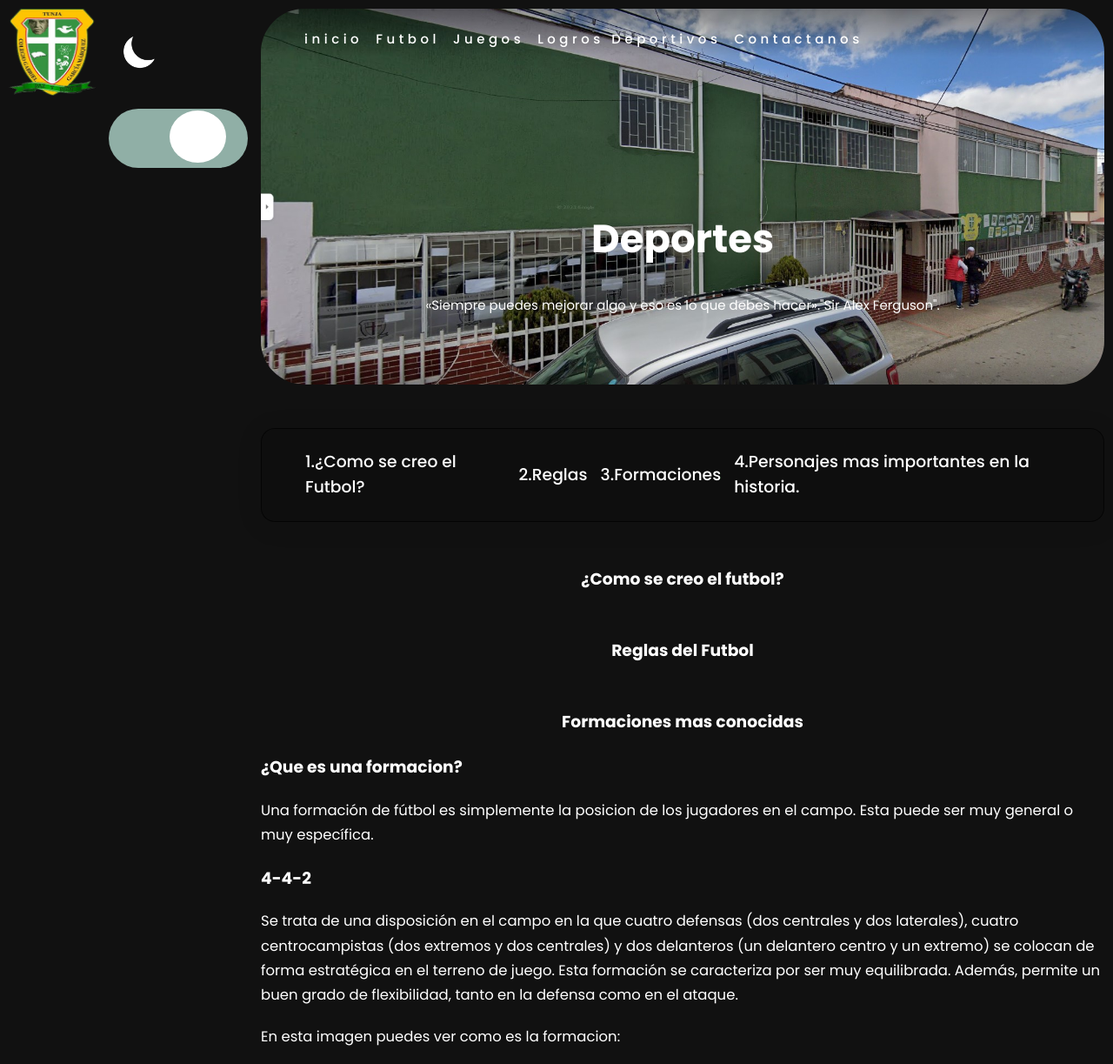
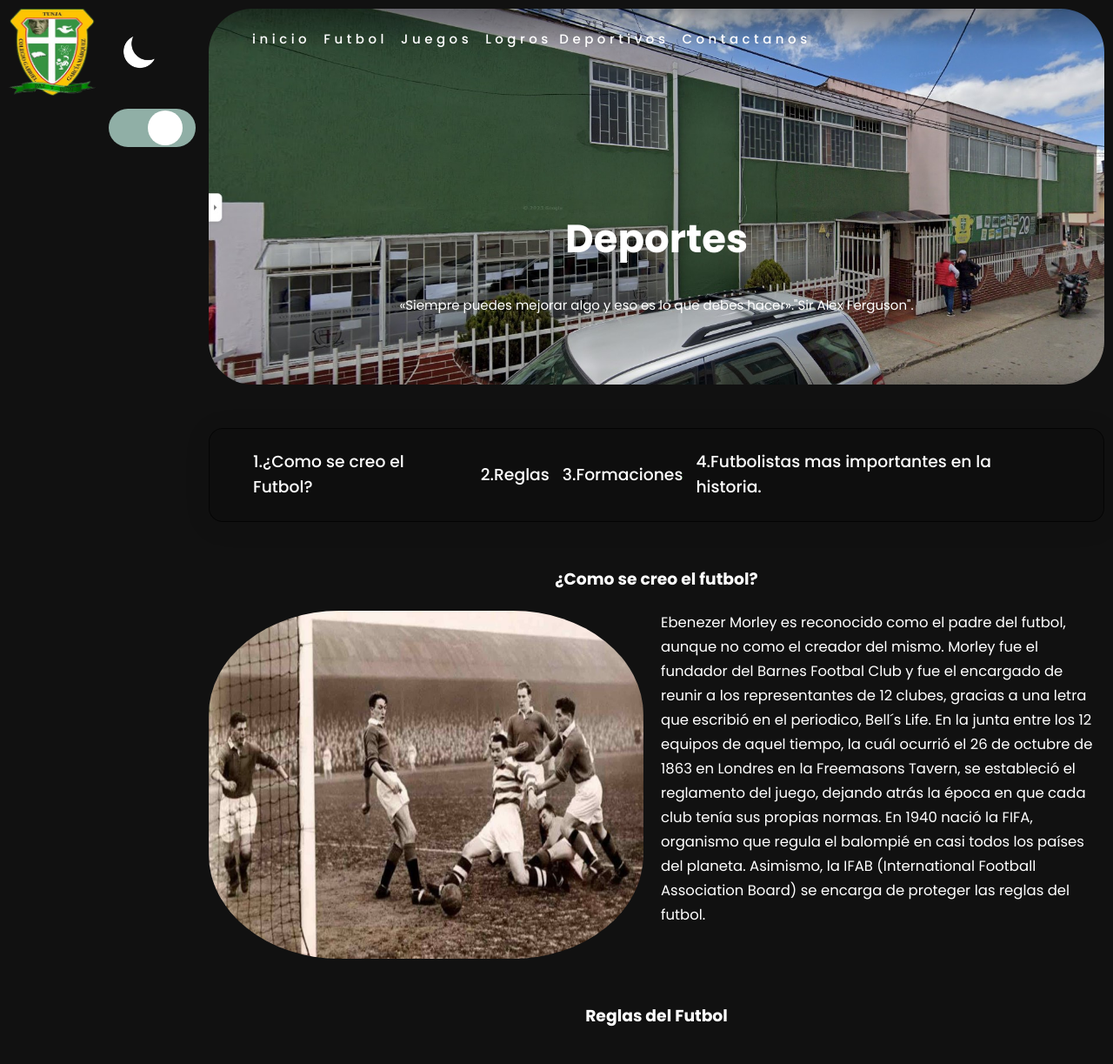
Before and after one commit to jdmahecha1/deportesggm.github.io, a plain HTML site: page futbol.html in a window 1280 px wide. Shown: the top 1223 px of the page at 87% size. Drawn offline with Linux system fonts and the light colour scheme.

Commit message:
Add files via upload

```diff
--- a/futbol.html
+++ b/futbol.html
@@ -113,7 +113,7 @@
                     <ul class="navigation">
                         <li>
 
-                            <a href="#" title="Services">
+                            <a href="#Comoes" title="Services">
                                 1.¿Como se creo el Futbol?
                             </a>
                         </li>
@@ -136,7 +136,7 @@
                                     <li>
 
                                         <a href="formaciones" title="Services">
-                                            4.Personajes mas importantes en la historia.
+                                            4.Futbolistas mas importantes en la historia.
                                         </a>
                                     </li>
 
@@ -146,8 +146,15 @@
             </section>
         </ul>
         <article>
-            <h4>¿Como se creo el futbol?</h4>
+            <h4 id="Comoes">¿Como se creo el futbol?</h4>
+            <div class="atrox">
+            <img src="Iniciofutbol.jpeg" class="Iniciofutbol">
+            <div class="temo">
+            <p>Ebenezer Morley es reconocido como el padre del futbol, aunque no como el creador del mismo. Morley fue el fundador del Barnes Footbal Club y fue el encargado de reunir a los representantes de 12 clubes, gracias a una letra que escribió en el periodico, Bell´s Life. En la junta entre los 12 equipos de aquel tiempo, la cuál ocurrió el 26 de octubre de 1863 en Londres en la Freemasons Tavern, se estableció el reglamento del juego, dejando atrás la época en que cada club tenía sus propias normas.
 
+                En 1940 nació la FIFA, organismo que regula el balompié en casi todos los países del planeta. Asimismo, la IFAB (International Football Association Board) se encarga de proteger las reglas del futbol.</p>
+            </div>
+            </div>
 
             <h4>Reglas del Futbol</h4>
 
@@ -160,23 +167,23 @@
 
             <h3>4-4-2</h3>
             <p>Se trata de una disposición en el campo en la que cuatro defensas (dos centrales y dos laterales), cuatro centrocampistas (dos extremos y dos centrales) y dos delanteros (un delantero centro y un extremo) se colocan de forma estratégica en el terreno de juego. Esta formación se caracteriza por ser muy equilibrada. Además, permite un buen grado de flexibilidad, tanto en la defensa como en el ataque.</p>
-            <p>En esta imagen puedes ver como es la formacion:</p>
+            <p>Este video muestra como funciona en el campo:</p>
 
 
 
 
             <footer>
-                <img src="4-4-3.jpg" alt="formacion1">
+
                 <iframe width="560" height="315" src="https://www.youtube.com/embed/bsh8ke96FIg?si=TxvcrXOZvkihGbqL" title="YouTube video player" frameborder="0" allow="accelerometer; autoplay; clipboard-write; encrypted-media; gyroscope; picture-in-picture; web-share" referrerpolicy="strict-origin-when-cross-origin" allowfullscreen></iframe>
                 <article>
                     <h3>4-3-3</h3>
                     <p>Por norma general, los 4 defensas quedan alineados y no en rombo.
                         Los 3 mediocampistas forman un triángulo más o menos abierto, bien sea con 2 defensivos y uno más ofensivo o viceversa.
                         La alineación queda completada por 1 delantero centro y dos extremos, uno a cada banda.</p>
-                    <p>En esta imagen puedes ver como es la formacion</p>
+                    <p>Este video muestra como funciona en el campo:</p>
                 </article>
 
-                <img src="4-4-2.jpg" alt="formacion2">
+
                 <iframe width="560" height="315" src="https://www.youtube.com/embed/hCJWc4q2Oz4?si=79BHVU368A0Ul83p" title="YouTube video player" frameborder="0" allow="accelerometer; autoplay; clipboard-write; encrypted-media; gyroscope; picture-in-picture; web-share" referrerpolicy="strict-origin-when-cross-origin" allowfullscreen></iframe>
 
                 <article>
@@ -184,12 +191,12 @@
                     <p>La formación 4-2-3-1 es una táctica de fútbol en la que se utilizan cuatro defensores, dos mediocampistas defensivos, tres mediocampistas ofensivos y un delantero centro.
                         Los tres mediocampistas ofensivos se ubican por delante de los mediocampistas defensivos y se encargan de crear oportunidades de gol para el delantero centro.
                         El delantero centro es el único jugador que juega adelante, su principal tarea es marcar goles y crear oportunidades de gol.</p>
-                    <p>En esta imagen puedes ver como es la formacion</p>
+                    <p>Este video muestra como funciona en el campo:</p>
                 </article>
 
 
 
-                <img src="4-2-3-1.jpg" alt="formacion3">
+
                 <iframe width="560" height="315" src="https://www.youtube.com/embed/ZrNn7M1ex_0?si=n6ng-ETV656Du6J0" title="YouTube video player" frameborder="0" allow="accelerometer; autoplay; clipboard-write; encrypted-media; gyroscope; picture-in-picture; web-share" referrerpolicy="strict-origin-when-cross-origin" allowfullscreen alt="formacion3"></iframe>
 
 
--- a/style.css
+++ b/style.css
@@ -252,13 +252,13 @@ body article p {
 }
 
 .main_switcher {
-  width: 160px;
-  height: 68px;
+  width: 100px;
+  height: 44px;
   background-color: var(--color-switcher);
   margin: 1rem;
   margin-top: 1rem;
   padding: 2px 5px;
-  border-radius: 50px;
+  border-radius: 100px;
 
   display: grid;
   grid-template-columns: 1fr 1fr;
@@ -275,8 +275,8 @@ body article p {
 }
 
 .main_option {
-  width: 65px;
-  height: 60px;
+  width: 40px;
+  height: 40px;
   background-color: var(--color-active);
   border: var(--border-option);
   border-radius: 50%;
@@ -787,9 +787,20 @@ body .mordo {
 
 }
 
-.div {
-  width: 400px;
-  height: 400px;
+
+
+.Iniciofutbol{
+   width: 500px;
+   height: 400px;
+   display: flex;
+   justify-content: left;
+  border-radius: 30%;
+
+  }
+.atrox {
   display: flex;
-  justify-content: center;
 }
+
+.temo {
+  margin-left: 20px;
+}
```
Also changed, not shown: juegos.html (+3 -3 lines), Iniciofutbol.jpeg (added).
